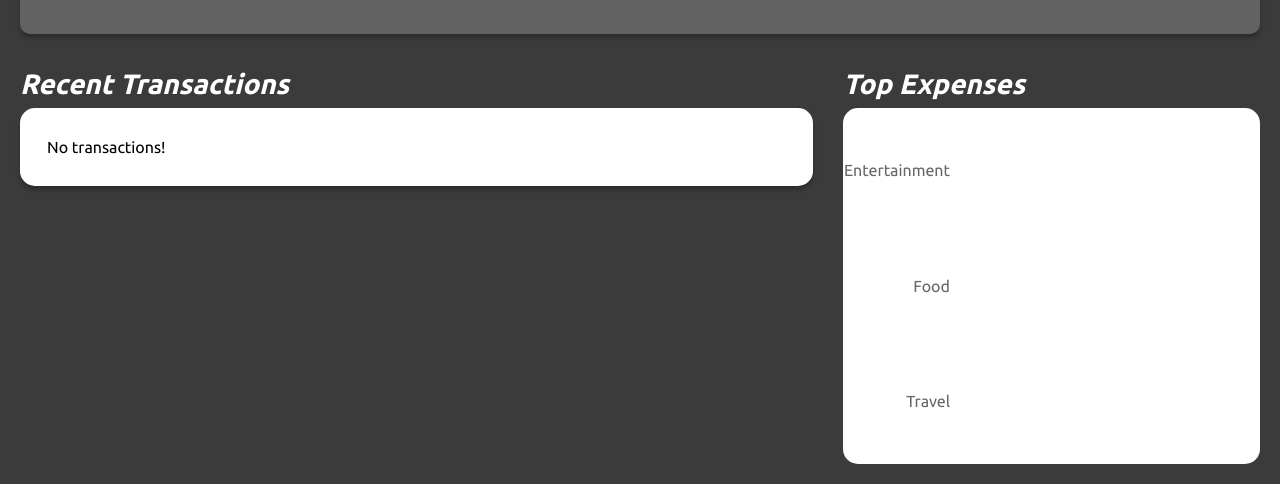
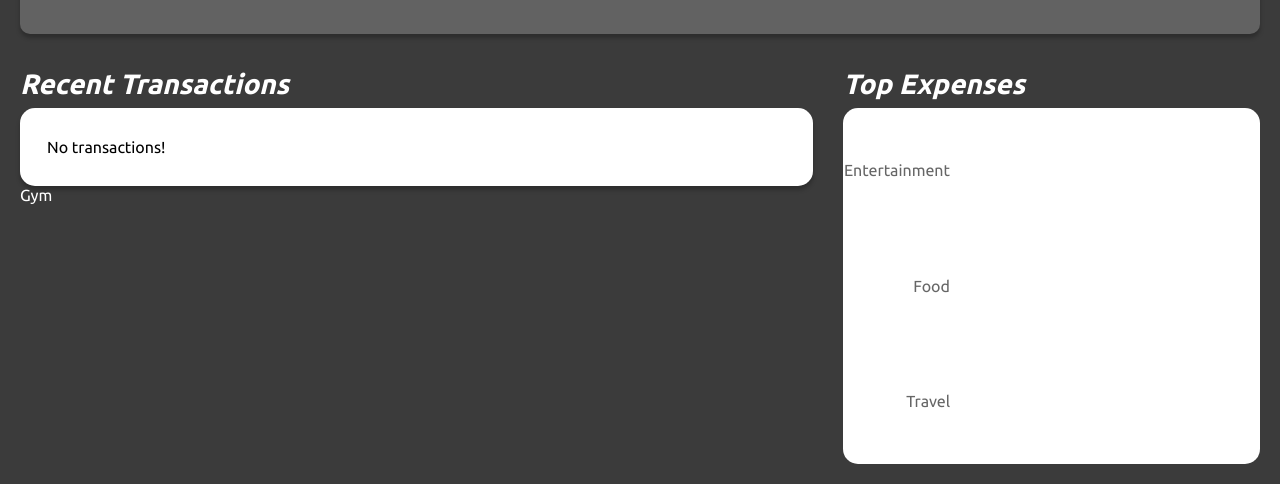
Before and after one commit to Sourav-Basak13/xexpensetracker, a React (Create React App) app: page / in a window 1280 px wide. Shown: the part 309-797 px from the top of the page. Built offline with nearby package versions, Linux system fonts and the light colour scheme.

Commit message:
completed xexpensetracker

```diff
--- a/src/App.js
+++ b/src/App.js
@@ -43,6 +43,7 @@ function App() {
           <div className="transactions_wrapper">
             <h3 className="transactions_heading">Recent Transactions</h3>
             <Transactions />
+            Gym
           </div>
           <div className="top_expenses_wrapper">
             <h3 className="top_expenses_heading">Top Expenses</h3>
```
